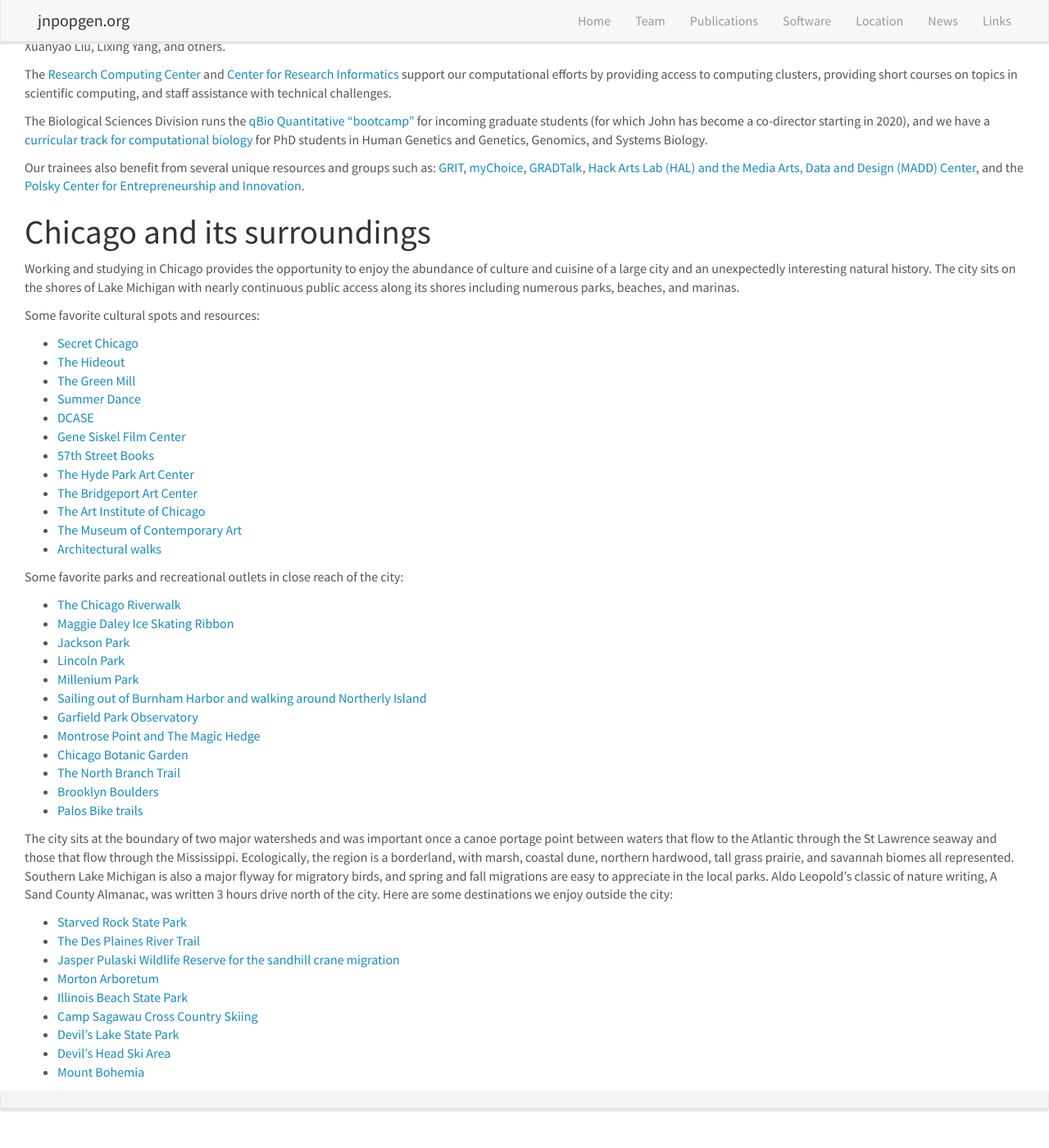
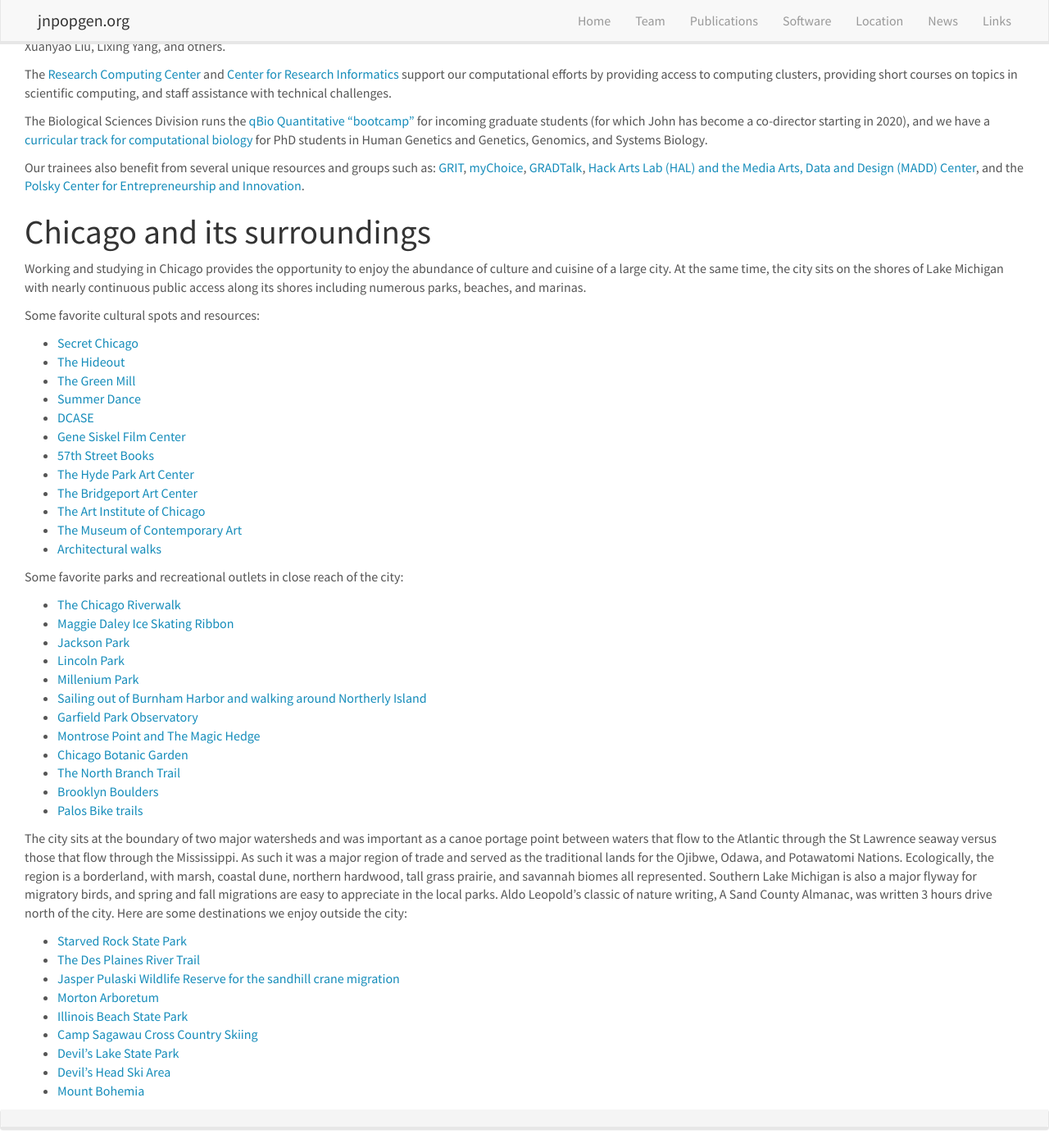
Before and after one commit to NovembreLab/NovembreLab.github.io, a Jekyll site: the page built from _pages/setting.md, in a window 1280 px wide and 1400 px high, scrolled down 248 px. Shown: the whole window at 82% size. Built offline with Jekyll 4.4.1, drawn with Linux system fonts in a browser that asks for light colours; nearby versions of some CDN libraries; before the commit the page ends 1625 px from its top, so only the background shows below that.

Commit message:
Update setting

```diff
--- a/_pages/setting.md
+++ b/_pages/setting.md
@@ -22,7 +22,7 @@
 
 # Chicago and its surroundings
 
-Working and studying in Chicago provides the opportunity to enjoy the abundance of culture and cuisine of a large city and an unexpectedly interesting natural history.  The city sits on the shores of Lake Michigan with nearly continuous public access along its shores including numerous parks, beaches, and marinas.
+Working and studying in Chicago provides the opportunity to enjoy the abundance of culture and cuisine of a large city. At the same time, the city sits on the shores of Lake Michigan with nearly continuous public access along its shores including numerous parks, beaches, and marinas.
 
 Some favorite cultural spots and resources:
 - [Secret Chicago](https://secretchicago.com)
@@ -52,7 +52,7 @@
 - [Brooklyn Boulders](https://brooklynboulders.com/west-loop)
 - [Palos Bike trails](https://fpdcc.com/downloads/maps/trails/english/FPCC-Palos-Trail-Map-022020.pdf)
 
-The city sits at the boundary of two major watersheds and was important once a canoe portage point between waters that flow to the Atlantic through the St Lawrence seaway and those that flow through the Mississippi.  Ecologically, the region is a borderland, with marsh, coastal dune, northern hardwood, tall grass prairie, and savannah biomes all represented.  Southern Lake Michigan is also a major flyway for migratory birds, and spring and fall migrations are easy to appreciate in the local parks.  Aldo Leopold's classic of nature writing, A Sand County Almanac, was written 3 hours drive north of the city.  Here are some destinations we enjoy outside the city:
+The city sits at the boundary of two major watersheds and was important as a canoe portage point between waters that flow to the Atlantic through the St Lawrence seaway versus those that flow through the Mississippi.  As such it was a major region of trade and served as the traditional lands for the Ojibwe, Odawa, and Potawatomi Nations.  Ecologically, the region is a borderland, with marsh, coastal dune, northern hardwood, tall grass prairie, and savannah biomes all represented.  Southern Lake Michigan is also a major flyway for migratory birds, and spring and fall migrations are easy to appreciate in the local parks.  Aldo Leopold's classic of nature writing, A Sand County Almanac, was written 3 hours drive north of the city.  Here are some destinations we enjoy outside the city:
 
 - [Starved Rock State Park](https://www.starvedrocklodge.com/starved-rock-state-park/)
 - [The Des Plaines River Trail](https://fpdcc.com/downloads/maps/trails/english/FPCC-Des-Plaines-Trail-Map-10-15.pdf)
```
Also changed, not shown: images/teampic/IMG_3509.png (added), images/teampic/IMG_3510.png (added).
